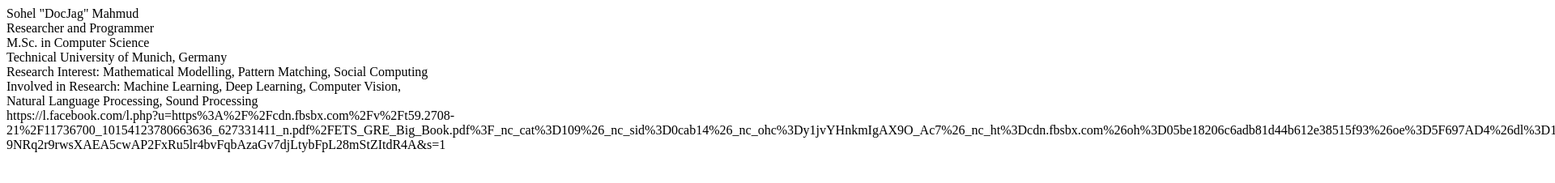
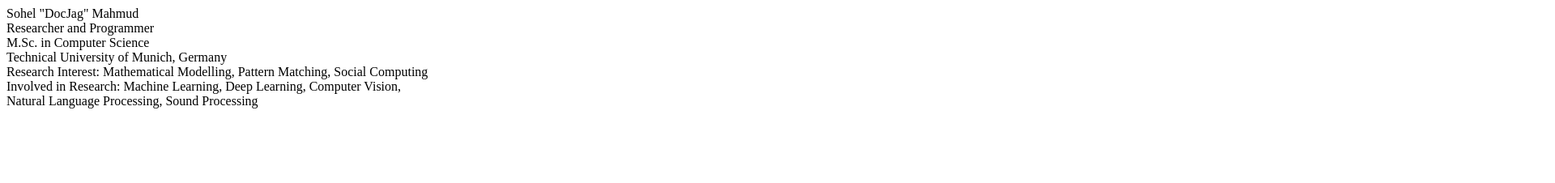
Before and after one commit to docjag/docjag.github.io, a plain HTML site: page index.html in a window 1280 px wide. Shown: the top 226 px of the page at 81% size, 1920 px wide, since content can reach past the window. Drawn offline with Linux system fonts and the light colour scheme.

Commit message:
Update index.html

```diff
--- a/index.html
+++ b/index.html
@@ -11,7 +11,6 @@
       <div>Research Interest: Mathematical Modelling, Pattern Matching, Social Computing</div>
       <div>Involved in Research: Machine Learning, Deep Learning, Computer Vision,
         <br /> Natural Language Processing, Sound Processing </div>
-      <div>https://l.facebook.com/l.php?u=https%3A%2F%2Fcdn.fbsbx.com%2Fv%2Ft59.2708-21%2F11736700_10154123780663636_627331411_n.pdf%2FETS_GRE_Big_Book.pdf%3F_nc_cat%3D109%26_nc_sid%3D0cab14%26_nc_ohc%3Dy1jvYHnkmIgAX9O_Ac7%26_nc_ht%3Dcdn.fbsbx.com%26oh%3D05be18206c6adb81d44b612e38515f93%26oe%3D5F697AD4%26dl%3D1&h=AT39ckUcuAJKLjwOJEKI9pkh3TUGQfvvfa9V973oRw8U2Q3wjUO55Mtb2pSI5kauX5DpHmFykI_LRE6Mf9tC5VM_T-9NRq2r9rwsXAEA5cwAP2FxRu5lr4bvFqbAzaGv7djLtybFpL28mStZItdR4A&s=1</div>
     </div>
   </body>
 </html>
```
